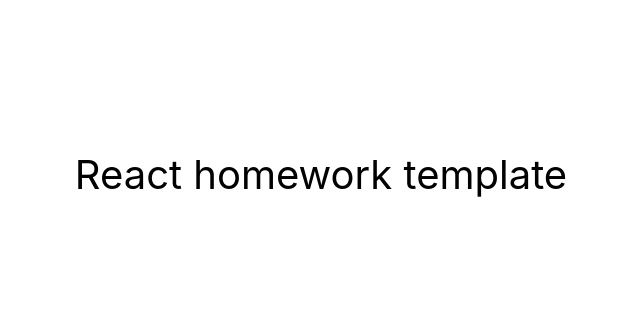
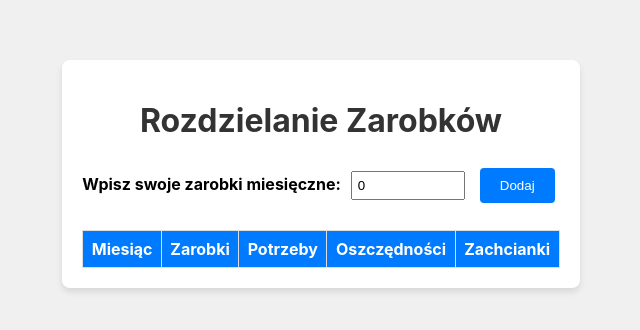
Before and after one commit to Filip-Kuta/kalkulator-domowy, a React (Create React App) app: page / in a window 1280 px wide. Shown: the part 226-556 px from the top of the page, without its empty margins (319-959 px from the left). Built offline with nearby package versions, Linux system fonts and the light colour scheme.

Commit message:
Kalkulatorv1

```diff
--- a/package.json
+++ b/package.json
@@ -2,7 +2,7 @@
   "name": "react-homework-template",
   "version": "0.1.0",
   "private": true,
-  "homepage": "https://goitacademy.github.io/react-homework-template/",
+  "homepage": "https://goitacademy.github.io/kalkulator-domowy",
   "dependencies": {
     "@testing-library/jest-dom": "^5.16.3",
     "@testing-library/react": "^12.1.4",
--- /dev/null
+++ b/src/components/App.css
@@ -0,0 +1,61 @@
+/* src/App.css */
+
+body {
+    font-family: Arial, sans-serif;
+    background-color: #f0f0f0;
+    margin: 0;
+    padding: 0;
+    display: flex;
+    justify-content: center;
+    align-items: center;
+    min-height: 100vh;
+  }
+
+  .container {
+    background-color: #ffffff;
+    border-radius: 8px;
+    box-shadow: 0 4px 6px rgba(0, 0, 0, 0.1);
+    padding: 20px;
+    text-align: center;
+  }
+
+  h1 {
+    color: #333;
+  }
+
+  label {
+    font-weight: bold;
+  }
+
+  input {
+    width: 100px;
+    padding: 5px;
+    margin: 10px;
+  }
+
+  button {
+    padding: 10px 20px;
+    background-color: #007bff;
+    color: #fff;
+    border: none;
+    cursor: pointer;
+    border-radius: 4px;
+    margin: 5px;
+  }
+
+  table {
+    width: 100%;
+    border-collapse: collapse;
+    margin-top: 20px;
+  }
+
+  th, td {
+    border: 1px solid #ddd;
+    padding: 8px;
+    text-align: center;
+  }
+
+  th {
+    background-color: #007bff;
+    color: #fff;
+  }
--- a/src/components/App.jsx
+++ b/src/components/App.jsx
@@ -1,16 +1,74 @@
-export const App = () => {
+import React, { useState, useEffect } from 'react';
+import './App.css';
+
+function App() {
+  const [zarobki, setZarobki] = useState(0);
+  const [wprowadzoneDane, setWprowadzoneDane] = useState([]);
+
+  useEffect(() => {
+    // Po załadowaniu komponentu, pobierz dane z Local Storage (jeśli są dostępne)
+    const savedData = localStorage.getItem('wprowadzoneDane');
+    if (savedData) {
+      setWprowadzoneDane(JSON.parse(savedData));
+    }
+  }, []);
+
+  useEffect(() => {
+    // Po zmianie wprowadzonych danych, zapisz je w Local Storage
+    localStorage.setItem('wprowadzoneDane', JSON.stringify(wprowadzoneDane));
+  }, [wprowadzoneDane]);
+
+  const dodajDane = () => {
+    const noweDane = {
+      miesiac: new Date().toLocaleString('pl-PL', { month: 'long' }),
+      zarobki,
+      potrzeby: (zarobki * 60) / 100,
+      oszczednosci: (zarobki * 20) / 100,
+      zachcianki: (zarobki * 20) / 100,
+    };
+
+    setWprowadzoneDane([...wprowadzoneDane, noweDane]);
+    setZarobki(0); // Wyczyść pole zarobków po dodaniu danych
+
+    // Zapisz dane do Local Storage po dodaniu
+    localStorage.setItem('wprowadzoneDane', JSON.stringify([...wprowadzoneDane, noweDane]));
+  };
+
   return (
-    <div
-      style={{
-        height: '100vh',
-        display: 'flex',
-        justifyContent: 'center',
-        alignItems: 'center',
-        fontSize: 40,
-        color: '#010101'
-      }}
-    >
-      React homework template
+    <div className="container">
+      <h1>Rozdzielanie Zarobków</h1>
+      <label>Wpisz swoje zarobki miesięczne:</label>
+      <input
+        type="number"
+        value={zarobki}
+        onChange={(e) => setZarobki(parseFloat(e.target.value))}
+      />
+      <button onClick={dodajDane}>Dodaj</button>
+
+      <table>
+        <thead>
+          <tr>
+            <th>Miesiąc</th>
+            <th>Zarobki</th>
+            <th>Potrzeby</th>
+            <th>Oszczędności</th>
+            <th>Zachcianki</th>
+          </tr>
+        </thead>
+        <tbody>
+          {wprowadzoneDane.map((dane, index) => (
+            <tr key={index}>
+              <td>{dane.miesiac}</td>
+              <td>{dane.zarobki} zł</td>
+              <td>{dane.potrzeby} zł</td>
+              <td>{dane.oszczednosci} zł</td>
+              <td>{dane.zachcianki} zł</td>
+            </tr>
+          ))}
+        </tbody>
+      </table>
     </div>
   );
-};
+}
+
+export default App;
--- a/src/index.js
+++ b/src/index.js
@@ -1,6 +1,6 @@
 import React from 'react';
 import ReactDOM from 'react-dom/client';
-import { App } from 'components/App';
+import App from 'components/App';
 import './index.css';
 
 ReactDOM.createRoot(document.getElementById('root')).render(
```
